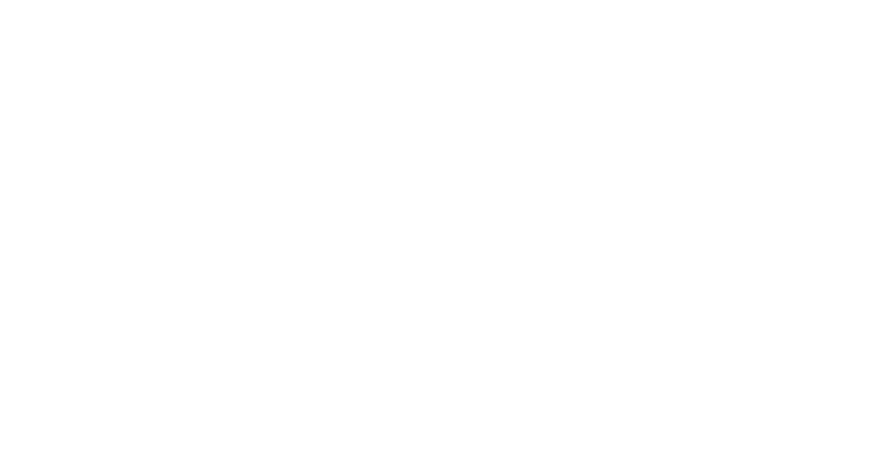
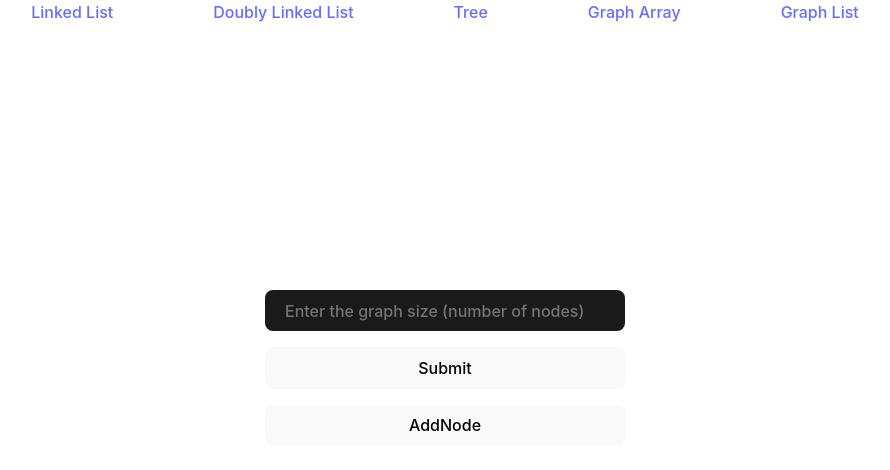
Before and after one commit to abhikatta/ds, a React (Vite) app: page /graphlist in a window 1280 px wide. Before the commit this address had no page. Shown: the top 470 px of the page, without its empty margins (195-1085 px from the left). Built offline with nearby package versions, Linux system fonts and the light colour scheme.

Commit message:
ui input for graph with adjacency array

```diff
--- a/src/App.tsx
+++ b/src/App.tsx
@@ -3,6 +3,8 @@
 import DoublyLinkedListUI from "./DS/DoublyLinkedList/DoublyLinkedListUI";
 import { Navbar } from "./components/Navbar";
 import TreeUI from "./DS/Tree/TreeUI";
+import GraphMatrixUI from "./DS/Graph/GraphArrayUI";
+import GraphListUI from "./DS/Graph/GraphListUI";
 
 const App = () => {
   return (
@@ -12,8 +14,12 @@
         <Route element={<LinkedListComponent />} path="/linkedlist"></Route>
         <Route
           element={<DoublyLinkedListUI />}
-          path="/doublylinkedlist"></Route>
+          path="/doublylinkedlist"
+        ></Route>
         <Route element={<TreeUI />} path="/tree"></Route>
+        <Route element={<GraphMatrixUI />} path="/graphmatrix"></Route>
+        <Route element={<GraphMatrixUI />} path="/graphmatrix"></Route>
+        <Route element={<GraphListUI />} path="/graphlist"></Route>
       </Routes>
     </Router>
   );
--- a/src/DS/Graph/Graph.ts
+++ b/src/DS/Graph/Graph.ts
@@ -1,28 +1,28 @@
-// export class Graph {
-//   matrix: number[][] = [[]];
-//   constructor(numNodes: number) {
-//     this.matrix = [];
-//     for (let i = 0; i < numNodes; i++) {
-//       this.matrix.push(new Array(numNodes).fill(0));
-//     }
-//   }
-//   addEdge(fromNode: number, toNode: number) {
-//     this.matrix[fromNode][toNode] = 1;
-//     this.matrix[toNode][fromNode] = 1;
-//   }
-//   removeEdge(fromNode: number, toNode: number) {
-//     this.matrix[fromNode][toNode] = 0;
-//     this.matrix[toNode][fromNode] = 0;
-//   }
-//   isEdge(fromNode: number, toNode: number) {
-//     return this.matrix[fromNode][toNode] === 1;
-//   }
-// }
+export class GraphMatrix {
+  matrix: number[][] = [];
+  constructor(numNodes: number) {
+    this.matrix = [];
+    for (let i = 0; i < numNodes; i++) {
+      this.matrix.push(new Array(numNodes).fill(0));
+    }
+  }
+  addEdge(fromNode: number, toNode: number) {
+    this.matrix[fromNode][toNode] = 1;
+    this.matrix[toNode][fromNode] = 1;
+  }
+  removeEdge(fromNode: number, toNode: number) {
+    this.matrix[fromNode][toNode] = 0;
+    this.matrix[toNode][fromNode] = 0;
+  }
+  isEdge(fromNode: number, toNode: number) {
+    return this.matrix[fromNode][toNode] === 1;
+  }
+}
 
 type listType = {
   [key: number]: number[];
 };
-export class Graph {
+export class GraphList {
   list: listType = {};
   constructor() {
     this.list = {};
--- /dev/null
+++ b/src/DS/Graph/GraphArrayUI.tsx
@@ -0,0 +1,66 @@
+import { useState } from "react";
+import { Navbar } from "../../components/Navbar";
+import { GraphMatrix } from "./Graph";
+const GraphMatrixUI = () => {
+  const [input, setInput] = useState<number>();
+  const [graph, setGraph] = useState<GraphMatrix>();
+  const [isAddNode, setIsAddNode] = useState<boolean>(false);
+  const [addNodeValues, setAddNodeValues] = useState<{
+    from: number;
+    to: number;
+  }>();
+  const [displayValues, setDisplayValues] = useState<number[][]>();
+
+  const handleSubmit = () => {
+    if (input) {
+      const graph = new GraphMatrix(input);
+      setGraph(graph);
+    }
+    showValues();
+  };
+
+  const addNode = () => {
+    setIsAddNode(true);
+  };
+
+  const handleValueChange = (val: string) => {
+    const [from, to] = val.split(" ");
+    setAddNodeValues({ from: parseInt(from), to: parseInt(to) });
+  };
+  const showValues = () => {
+    setDisplayValues(graph?.matrix);
+  };
+
+  return (
+    <div>
+      <Navbar />
+      <input
+        onChange={(e) => setInput(parseInt(e.target.value))}
+        placeholder="Enter the graph size (number of nodes)"
+      />
+      <button onClick={handleSubmit}>Submit</button>
+      <button onClick={addNode}>AddNode</button>
+      {isAddNode && (
+        <>
+          <input
+            onChange={(e) => handleValueChange(e.target.value)}
+            placeholder="Enter the node from and to, separated by space"
+          />
+          <button
+            onClick={() => {
+              addNodeValues &&
+                graph?.addEdge(addNodeValues?.from, addNodeValues?.to);
+              showValues();
+            }}
+          >
+            Add
+          </button>
+        </>
+      )}
+
+      <div>{displayValues}</div>
+    </div>
+  );
+};
+
+export default GraphMatrixUI;
--- /dev/null
+++ b/src/DS/Graph/GraphListUI.tsx
@@ -0,0 +1,66 @@
+import { useState } from "react";
+import { Navbar } from "../../components/Navbar";
+import { GraphMatrix } from "./Graph";
+const GraphListUI = () => {
+  const [input, setInput] = useState<number>();
+  const [graph, setGraph] = useState<GraphMatrix>();
+  const [isAddNode, setIsAddNode] = useState<boolean>(false);
+  const [addNodeValues, setAddNodeValues] = useState<{
+    from: number;
+    to: number;
+  }>();
+  const [displayValues, setDisplayValues] = useState<number[][]>();
+
+  const handleSubmit = () => {
+    if (input) {
+      const graph = new GraphMatrix(input);
+      setGraph(graph);
+    }
+    showValues();
+  };
+
+  const addNode = () => {
+    setIsAddNode(true);
+  };
+
+  const handleValueChange = (val: string) => {
+    const [from, to] = val.split(" ");
+    setAddNodeValues({ from: parseInt(from), to: parseInt(to) });
+  };
+  const showValues = () => {
+    setDisplayValues(graph?.matrix);
+  };
+
+  return (
+    <div>
+      <Navbar />
+      <input
+        onChange={(e) => setInput(parseInt(e.target.value))}
+        placeholder="Enter the graph size (number of nodes)"
+      />
+      <button onClick={handleSubmit}>Submit</button>
+      <button onClick={addNode}>AddNode</button>
+      {isAddNode && (
+        <>
+          <input
+            onChange={(e) => handleValueChange(e.target.value)}
+            placeholder="Enter the node from and to, separated by space"
+          />
+          <button
+            onClick={() => {
+              addNodeValues &&
+                graph?.addEdge(addNodeValues?.from, addNodeValues?.to);
+              showValues();
+            }}
+          >
+            Add
+          </button>
+        </>
+      )}
+
+      <div>{displayValues}</div>
+    </div>
+  );
+};
+
+export default GraphListUI;
--- a/src/components/Navbar.tsx
+++ b/src/components/Navbar.tsx
@@ -12,10 +12,13 @@
         justifyContent: "center",
         position: "fixed",
         gap: "100px",
-      }}>
+      }}
+    >
       <Link to={"/linkedlist"}>Linked List</Link>
       <Link to={"/doublylinkedlist"}>Doubly Linked List</Link>
       <Link to={"/tree"}>Tree</Link>
+      <Link to={"/graphmatrix"}>Graph Array</Link>
+      <Link to={"/graphlist"}>Graph List</Link>
     </nav>
   );
 };
```
